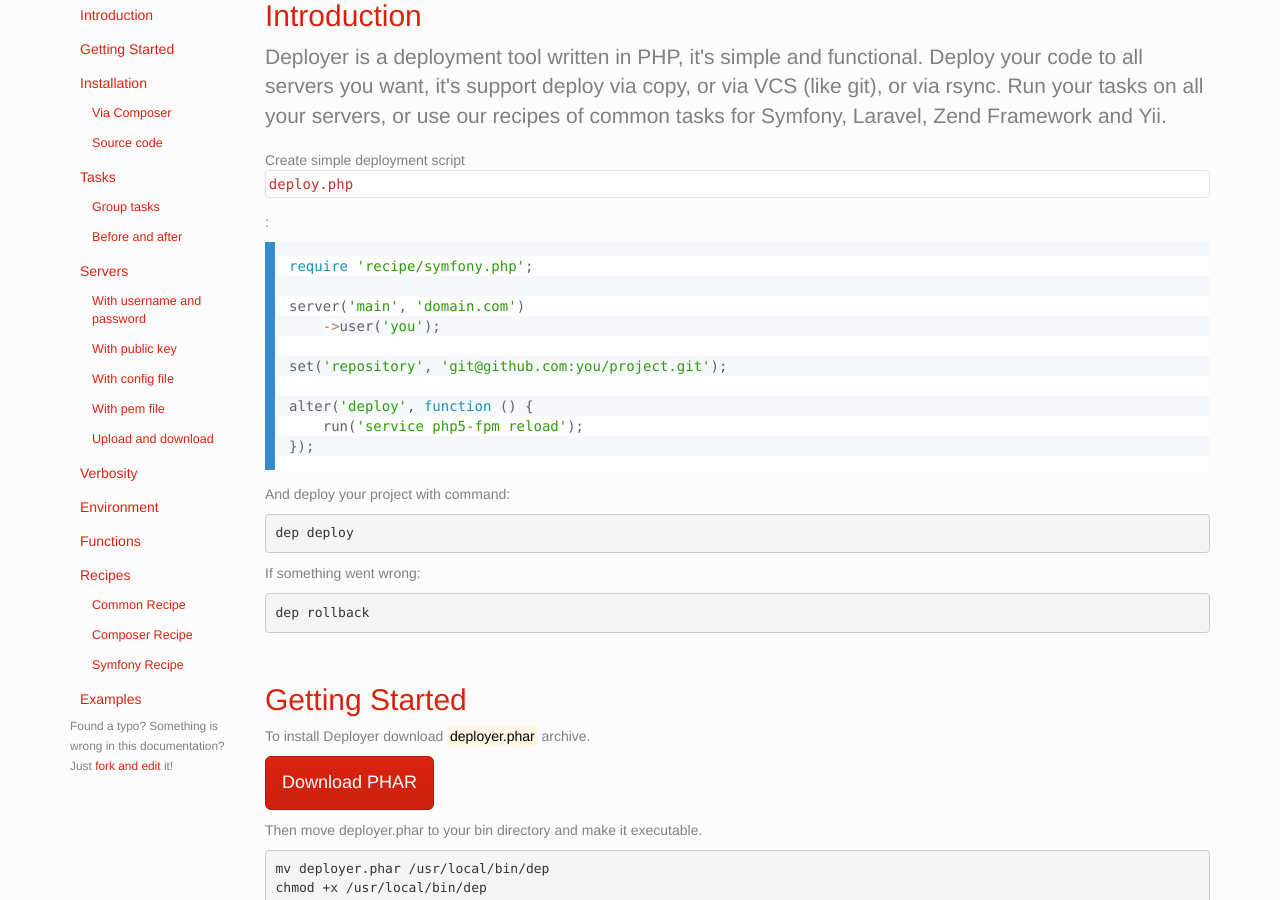
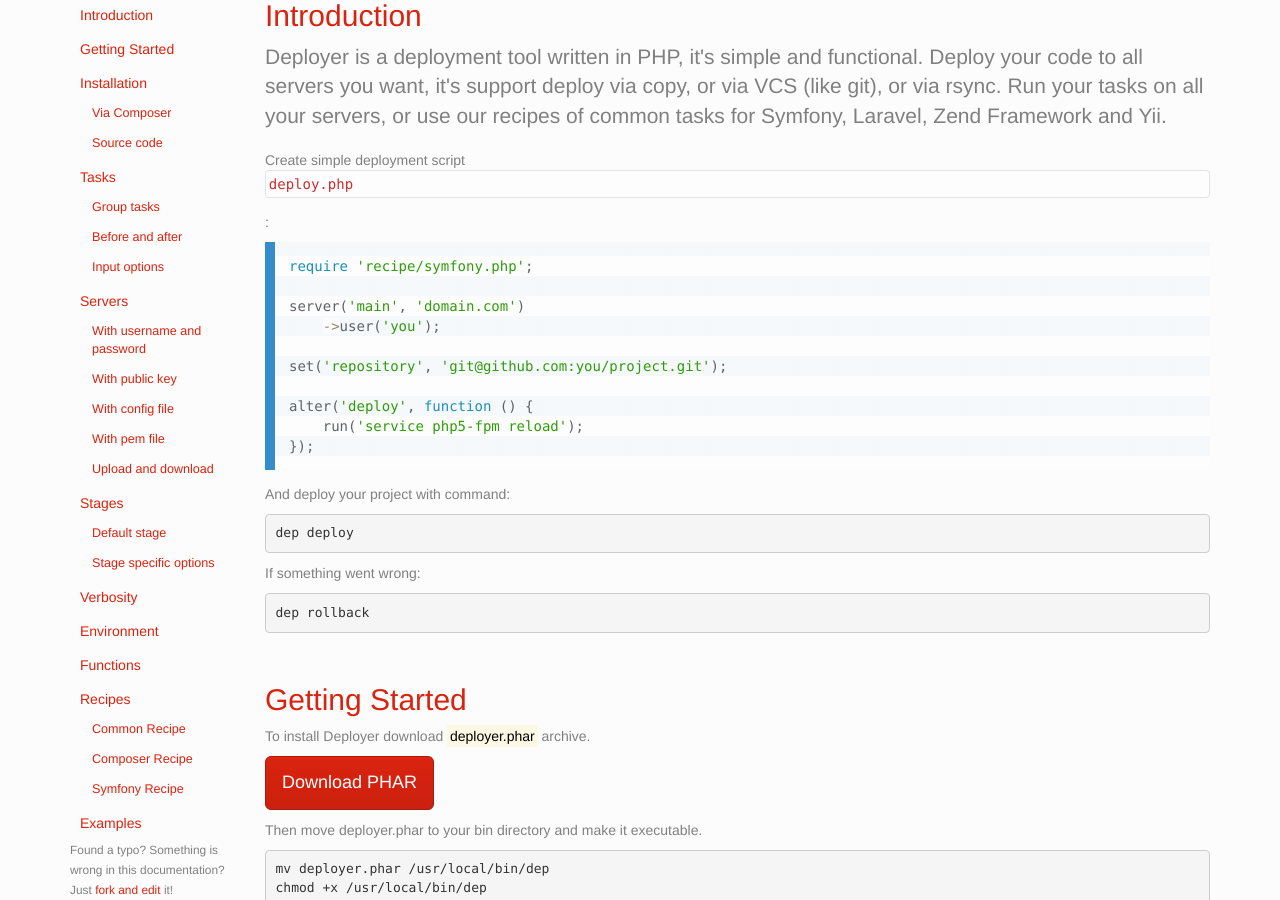
Before and after one commit to deployphp/deployer, a Jekyll site: the page built from index.md, in a window 1280 px wide and 900 px high, scrolled down 521 px. Built offline with Jekyll 4.4.1, drawn with Linux system fonts in a browser that asks for light colours.

Commit message:
Added new sections to menu

```diff
--- a/_includes/menu.html
+++ b/_includes/menu.html
@@ -13,6 +13,7 @@
         <ul class="nav">
             <li><a href="#group-tasks">Group tasks</a></li>
             <li><a href="before-and-after">Before and after</a></li>
+            <li><a href="#input-options">Input options</a></li>
         </ul>
     </li>
     <li>
@@ -23,6 +24,13 @@
             <li><a href="#with-config-file">With config file</a></li>
             <li><a href="#with-pem-file">With pem file</a></li>
             <li><a href="#upload-and-download">Upload and download</a></li>
+        </ul>
+    </li>
+    <li>
+        <a href="#stages">Stages</a>
+        <ul class="nav">
+            <li><a href="#default-stage">Default stage</a></li>
+            <li><a href="#with-options">Stage specific options</a></li>
         </ul>
     </li>
     <li><a href="#verbosity">Verbosity</a></li>
```
